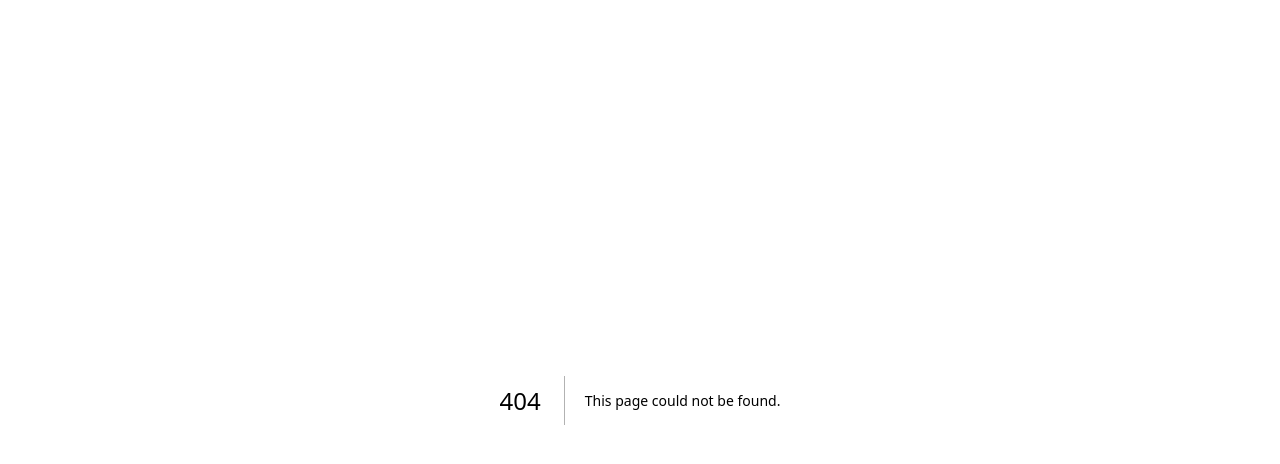
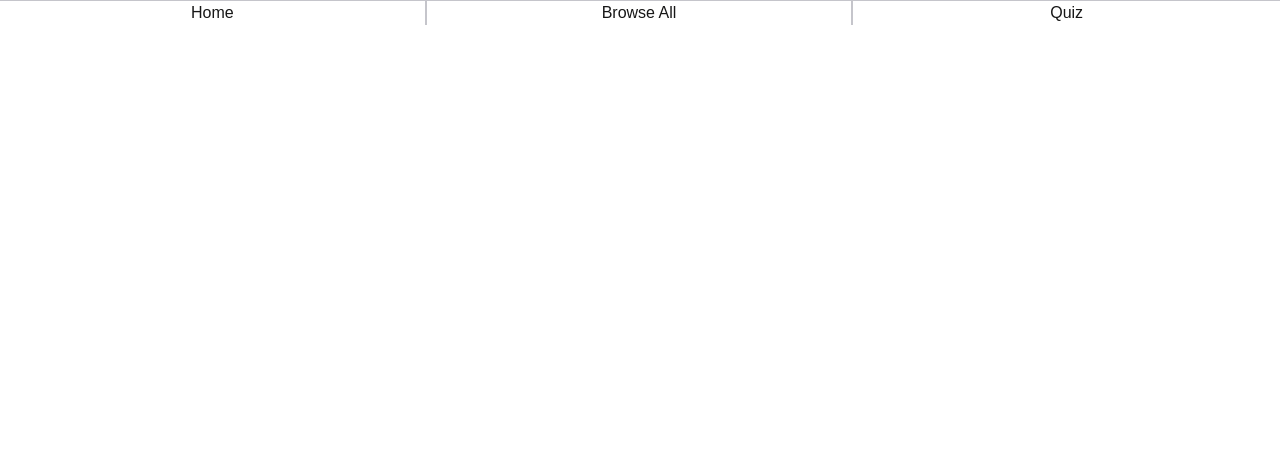
Before and after one commit to nlfeiler/NKU-Hackathon, a Next.js app in the folder nku-match/: page /nav in a window 1280 px wide. Before the commit this address had no page. Shown: the top 464 px of the page. Built offline with nearby package versions, Linux system fonts and the light colour scheme.

Commit message:
New sign up screen

```diff
--- /dev/null
+++ b/nku-match/app/nav/page.tsx
@@ -0,0 +1,27 @@
+"use client"
+import { useRouter } from "next/navigation";
+
+export default function Footer() {
+    const router = useRouter();
+
+    return (
+        <nav className="border-t border-zinc-400/60">
+            <div className="grid h-full grid-cols-3 divide-x-2 divide-zinc-400/60">
+                <button className="flex items-center justify-center">
+                    Home
+                </button>
+
+                <button className="flex items-center justify-center">
+                    Browse All
+                </button>
+
+                <button
+                    className="flex items-center justify-center"
+                    onClick={() => router.push("../skills_select")}
+                >
+                    Quiz
+                </button>
+            </div>
+        </nav>
+    )
+}
--- a/nku-match/app/page.tsx
+++ b/nku-match/app/page.tsx
@@ -5,16 +5,16 @@ import { useRouter } from "next/navigation";
 export default function Login() {
   const router = useRouter();
 
-  function handleLogin() {
+  function handleSignup() {
       const user = (document.getElementById("username") as HTMLInputElement)?.value;
       const pass = (document.getElementById("password") as HTMLInputElement)?.value;
 
       if(user == "" || pass == ""){
-        alert("Username or password is incorrect");
+        alert("Username or password is blank");
       }else if(user == "test" && pass == "test"){
         router.push("./dashboard")
       }else{
-        alert("Username or password is incorrect");
+        alert("Username or password is not proper!");
       }
   };
 
@@ -32,14 +32,14 @@ export default function Login() {
       <main className="mx-auto flex min-h-screen max-w-5xl">
         <section className="flex flex-1 flex-col">
           <div style={{display: "flex", flexDirection: "column", gap: "8px"}}>
-            <p>Login</p>
+            <p>Sign up</p>
             <input type="text" id="username" placeholder="Username" style={{
               backgroundColor: "white",
             }}/><br/>
             <input type="password" id="password" placeholder="Password" style={{
               backgroundColor: "white",
             }}/><br/>
-            <button style={{backgroundColor: "#E6B52A", color: "black", borderRadius: "8px" }} onClick={handleLogin}>Login</button>
+            <button style={{backgroundColor: "#E6B52A", color: "black", borderRadius: "8px" }} onClick={handleSignup}>Sign up</button>
           </div>
         </section>
       </main>
```
Also changed, not shown: nku-match/app/dashboard/page.tsx (indentation only).
